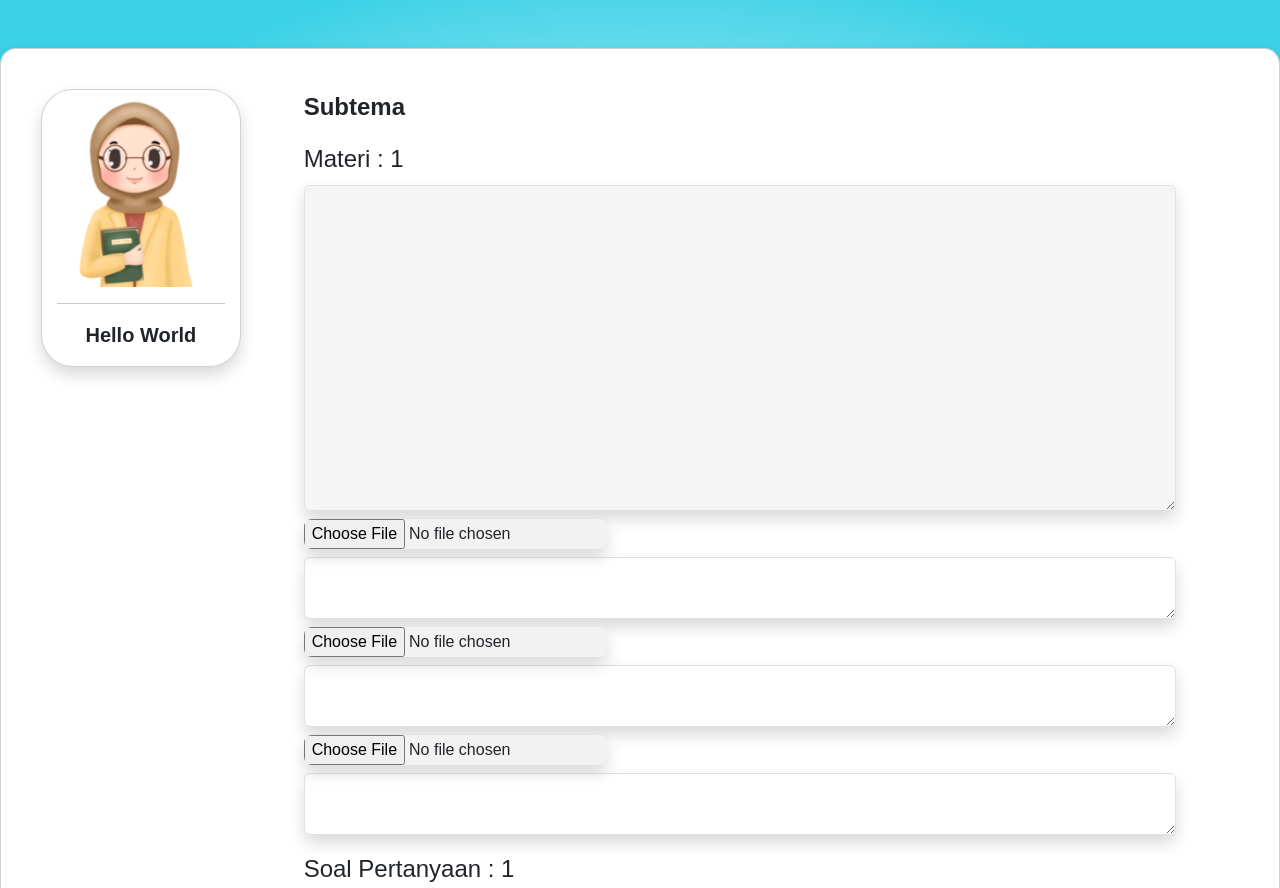
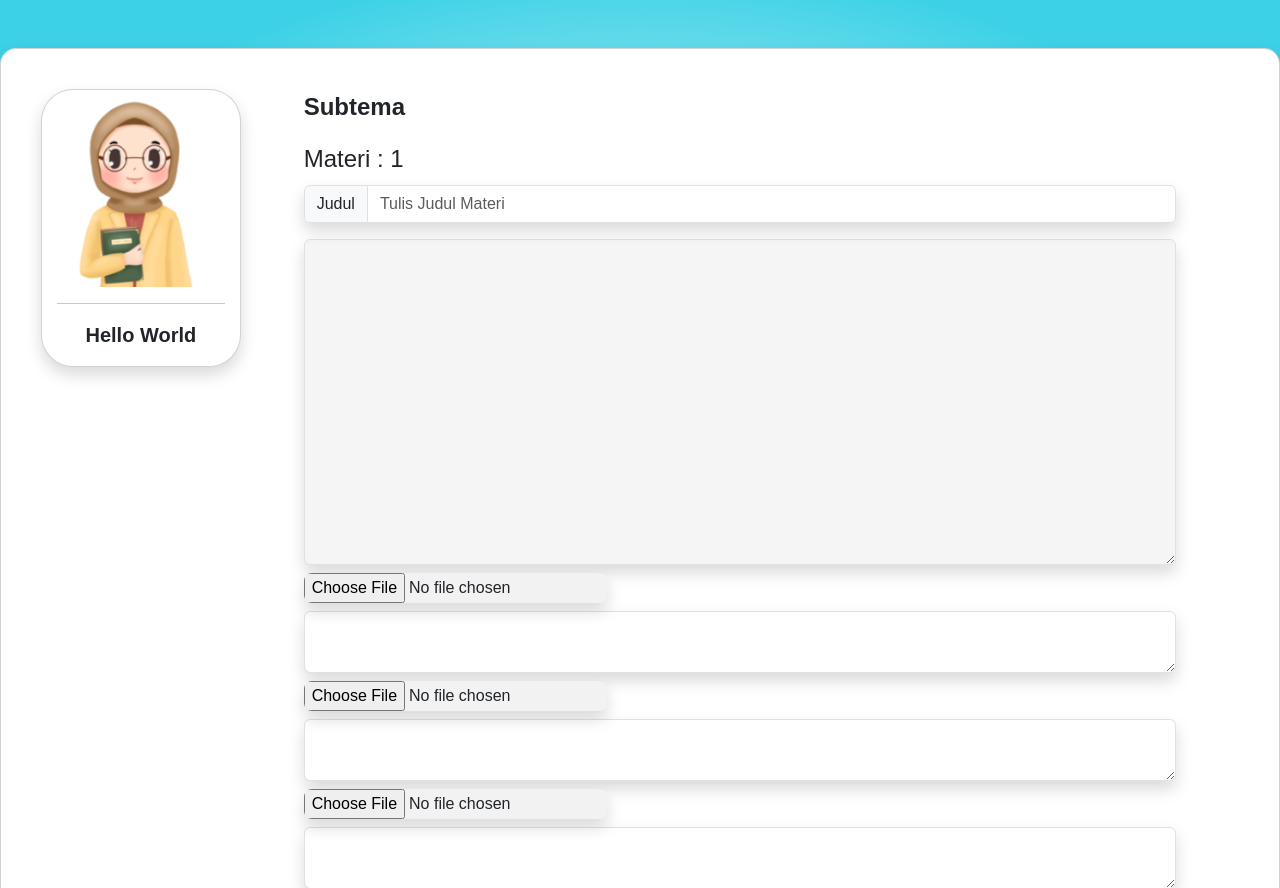
Before and after one commit to irdaislakhuafa/school-exam, a CodeIgniter app: page /school-exam/teacher/class/subtema/materi/new//2 in a window 1280 px wide. Shown: the top 888 px of the page. Run offline with CodeIgniter, Linux system fonts and the light colour scheme; data comes from the database, SQL or seed files in the repository; data that the repository does not hold is empty.

Commit message:
added field title for materi

```diff
--- a/application/config/routes.php
+++ b/application/config/routes.php
@@ -58,6 +58,7 @@ $route['student'] = 'StudentController';
 $route['student/authlogin'] = 'StudentController/login';
 $route['student/maps'] = 'StudentController/maps';
 $route['student/subtema/(:any)'] = 'StudentController/subtema/$1';
+// $route['student/subtema/(:any)/(:any)'] = 'StudentController/subtema/$1/$2';
 $route['student/soal/(:any)'] = 'StudentController/soal/$1';
 $route['student/nilai/(:any)'] = 'StudentController/nilai/$1';
 
--- a/application/controllers/TeacherController.php
+++ b/application/controllers/TeacherController.php
@@ -213,6 +213,7 @@ class TeacherController extends CI_Controller
             $materi = array(
                 "subtemaId" => $subtemaId,
                 "content" => $this->input->post('content'),
+                "title" => $this->input->post('title'),
             );
 
             $materiId = $this->random->generateUUID();
--- a/application/views/student/soal.php
+++ b/application/views/student/soal.php
@@ -66,7 +66,8 @@ $this->basic->headerBootstrap();
 
         btnBack.addEventListener('click', function() {
             // TODO: redirect to subtema
-            window.location.href = '<?= base_url() ?>student/subtema/xx'
+            history.back();
+
         })
 
         btnNext.addEventListener('click', function() {
--- a/application/views/student/subtema.php
+++ b/application/views/student/subtema.php
@@ -9,6 +9,7 @@ $this->basic->headerBootstrap();
 <!-- TODO: added functionality here -->
 
 <body class="default-backgound-color">
+    <?php foreach ($listMateri as $index => $materi) { ?>
         <div class="position-relative py-2 h-100 pt-5 px-4 align-content-center">
 
 
@@ -17,7 +18,7 @@ $this->basic->headerBootstrap();
                 <h1 class="text-uppercase font-weight-bold mb-2 fs-30 text-left text-white">SUBTEMA <?= $subtema->name ?> </h1>
                 <!-- start card -->
                 <div class="card p-4 shadow  fs-24 rounded-5 " style="width: 80rem; height: min-content">
-                <div class="font-weight-bold text-up">Lorem ipsum dolor sit amet, consectetur adipisicing elit.</div>
+                    <div class="font-weight-bold text-up"><?= $materi->id ?></div>
                     <!-- start card body -->
                     <div class="card-body">
                         <p class="text-black fs-20">Lorem ipsum dolor sit amet consectetur adipisicing elit. Est natus deserunt ut, fuga atque quos in quibusdam earum ad, praesentium consequatur maxime dignissimos vel quis molestias consequuntur numquam. Veritatis, deleniti. Lorem ipsum dolor sit amet consectetur adipisicing elit. Aliquam amet veritatis maiores quia qui natus, quidem architecto voluptatum. Dignissimos aliquid sapiente commodi adipisci eos. Quaerat voluptatum minima consequuntur laboriosam sapiente. Lorem ipsum dolor sit amet, consectetur adipisicing elit. Reiciendis, maiores omnis. Eum, deserunt adipisci labore voluptatum provident reiciendis voluptas. Quidem ratione cum praesentium repudiandae harum nesciunt maiores ducimus aspernatur vel? Lorem ipsum dolor sit amet consectetur, adipisicing elit. Quas itaque corrupti culpa. Vero enim ut inventore, corporis iste magni facilis nobis? Numquam atque id aspernatur fuga saepe non reprehenderit omnis? </p>
@@ -65,6 +66,7 @@ $this->basic->headerBootstrap();
         </div>
         </div>
         <!-- end subtema page -->
+    <?php } ?>
 
     <script>
         let btnBack = document.getElementById("back")
@@ -72,7 +74,7 @@ $this->basic->headerBootstrap();
 
         btnBack.addEventListener('click', function() {
             // TODO: handle map place position here
-            window.location.href = '<?= base_url() ?>student/maps'
+            history.back();
         })
 
         btnNext.addEventListener('click', function() {
--- a/application/views/teacher/newMateri.php
+++ b/application/views/teacher/newMateri.php
@@ -39,7 +39,11 @@ $this->basic->headerBootstrap();
                                         <div class="mb-3">
                                             <!-- materi -->
                                             <label for="content" class="form-label">Materi : <?= $questionNumber  ?> </label>
-                                            <textarea required name="content" class="form-control shadow rounded-2" rows="13" style="background-color: #F5F5F5 !important;" id="content" rows="3"></textarea>
+                                            <div class="input-group mb-3  shadow rounded-2">
+                                                <span class="input-group-text" id="title">Judul</span>
+                                                <input required name="title" type="text" class="form-control" placeholder="Tulis Judul Materi" aria-label="title" aria-describedby="title">
+                                            </div>
+                                            <textarea required name="content" class="form-control shadow rounded-2" rows="13" style="background-color: #F5F5F5 !important;" id="content"></textarea>
 
                                             <!-- upload list image -->
                                             <div class="row">
--- a/schema.sql
+++ b/schema.sql
@@ -33,6 +33,7 @@ CREATE TABLE `subtema` (
 CREATE TABLE `materi` (
   `id` varchar(255) PRIMARY KEY,
   `subtemaId` varchar(255),
+  `title` text NOT NULL,
   `content` text NOT NULL
 );
 
```
Also changed, not shown: application/controllers/StudentController.php (+4 -3 lines). Lines whose indentation alone changed are shown as unchanged.
